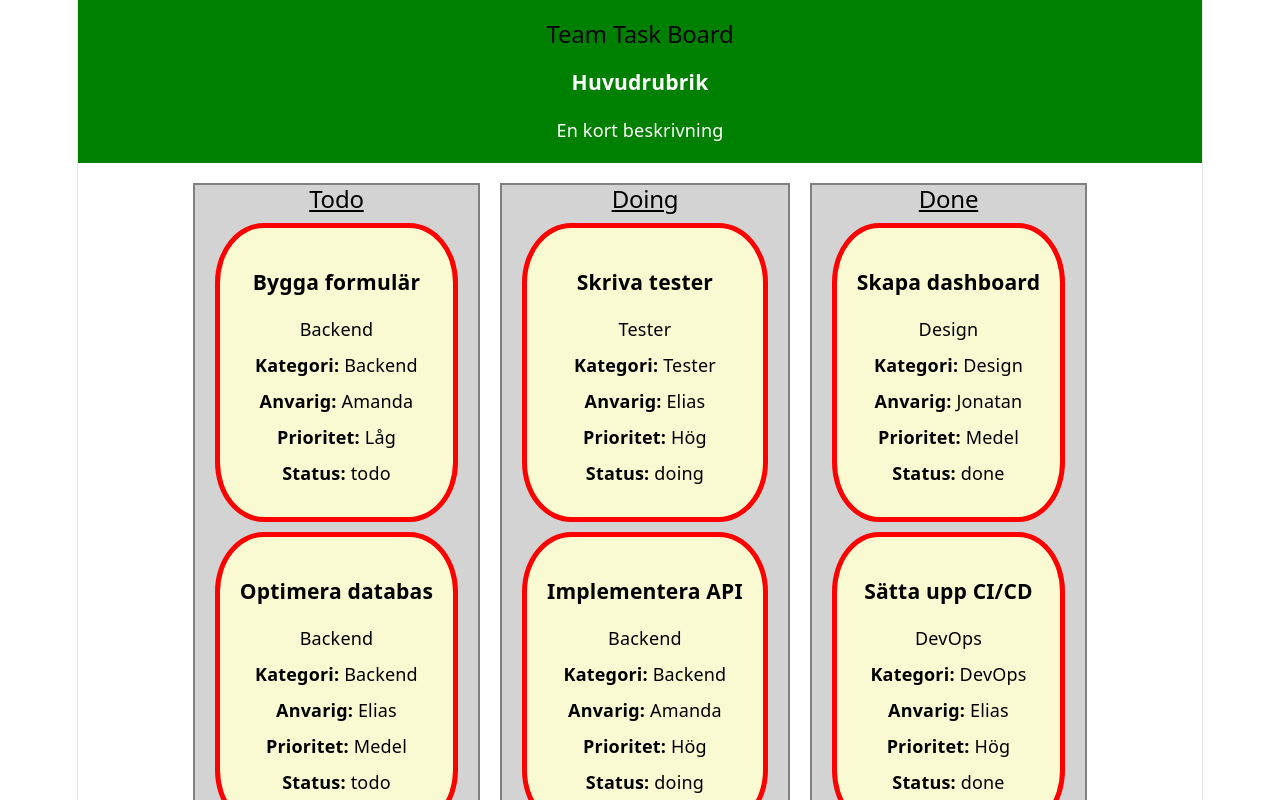
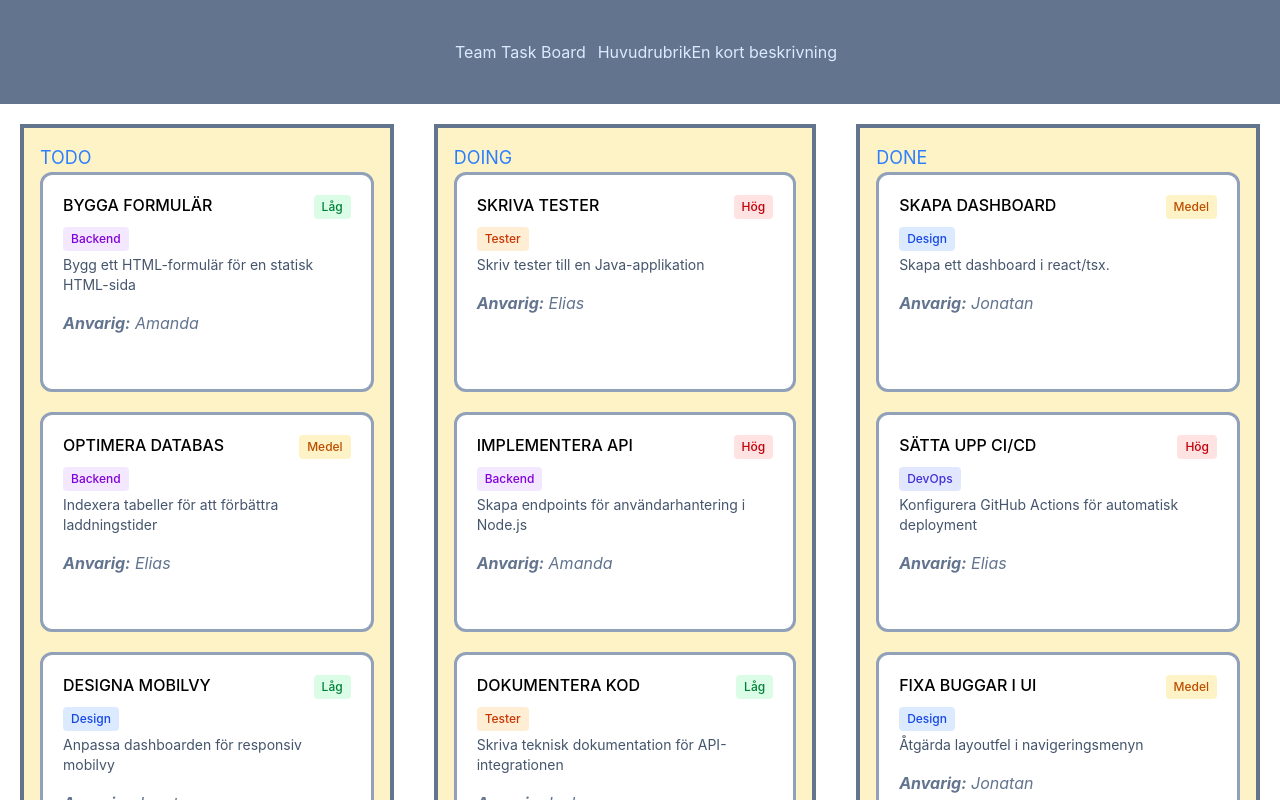
Before and after one commit to katttiger/task-board, a React (Vite) app in the folder task-board/: page / in a window 1280 px wide. Shown: the top 800 px of the page. Built offline with nearby package versions, Linux system fonts and the light colour scheme.

Commit message:
removed custom css for taskcard and replaced with tailwindcss

```diff
--- a/task-board/package.json
+++ b/task-board/package.json
@@ -11,8 +11,10 @@
     "test": "vitest"
   },
   "dependencies": {
+    "@tailwindcss/vite": "^4.3.3",
     "react": "^19.2.8",
-    "react-dom": "^19.2.8"
+    "react-dom": "^19.2.8",
+    "tailwindcss": "^4.3.3"
   },
   "devDependencies": {
     "@testing-library/jest-dom": "^7.0.1",
--- a/task-board/src/App.css
+++ b/task-board/src/App.css
@@ -1,80 +1,3 @@
 * {
   box-sizing: border-box;
 }
-
-main {
-  margin: 20px 10px;
-  display: flex;
-  align-items: center;
-  justify-self: center;
-  flex-wrap: wrap;
-}
-
-main h1 h2 h3 {
-  color: black;
-}
-
-.task-column {
-  border: solid gray 2px;
-  margin: 0 10px;
-  background-color: lightgray;
-}
-
-.task-column h2 {
-  color: black;
-  text-decoration: underline;
-}
-
-.task-card {
-  border: solid red 5px;
-  border-radius: 20%;
-  background-color: lightgoldenrodyellow;
-  align-items: center;
-  justify-content: center;
-  margin: 10px 20px;
-  padding: 20px;
-  max-height: 300px;
-  max-width: 250px;
-  color: black;
-  text-overflow: clip;
-  overflow: hidden;
-}
-
-.task-card p {
-  margin-bottom: 10px;
-}
-
-.card-section {
-  display: flex;
-  align-items: center;
-  justify-content: center;
-  flex-wrap: wrap;
-}
-
-footer {
-  display: flex;
-  align-items: center;
-  justify-content: center;
-  padding: 20px;
-}
-
-footer p {
-  margin-left: 20px;
-  color: white;
-}
-
-header {
-  background-color: green;
-  padding: 20px;
-  color: white;
-}
-
-header p {
-  padding: 0;
-  margin: 0;
-}
-
-header h3 h2 {
-  margin: 0;
-  padding: 0;
-}
--- a/task-board/src/App.tsx
+++ b/task-board/src/App.tsx
@@ -98,7 +98,7 @@ const App = () => {
     <div>
       <Header></Header>
       <main>
-        <div className="card-section">
+        <div className="flex">
           <Column title="Todo">
             {todolist.map((item) => (
               <TaskCard
@@ -106,7 +106,7 @@ const App = () => {
                 id={item.id}
                 title={item.title}
                 category={item.category}
-                description={item.category}
+                description={item.description}
                 assignee={item.assignee}
                 priority={item.priority}
                 status={item.status}
@@ -121,7 +121,7 @@ const App = () => {
                 id={item.id}
                 title={item.title}
                 category={item.category}
-                description={item.category}
+                description={item.description}
                 assignee={item.assignee}
                 priority={item.priority}
                 status={item.status}
@@ -136,7 +136,7 @@ const App = () => {
                 id={item.id}
                 title={item.title}
                 category={item.category}
-                description={item.category}
+                description={item.description}
                 assignee={item.assignee}
                 priority={item.priority}
                 status={item.status}
--- a/task-board/src/components/Column.tsx
+++ b/task-board/src/components/Column.tsx
@@ -7,8 +7,10 @@ type ColumnProps = {
 
 const Column = (props: ColumnProps) => {
   return (
-    <section className="task-column">
-      <h2>{props.title}</h2>
+    <section className="bg-amber-100 m-5 border-4 p-4 border-slate-500">
+      <h2 className="uppercase text-lg text-weght-500 text-blue-500">
+        {props.title}
+      </h2>
       {props.children}
     </section>
   );
--- a/task-board/src/components/Header.tsx
+++ b/task-board/src/components/Header.tsx
@@ -1,7 +1,8 @@
 const Header = () => {
   return (
-    <header>
-      <h2>Team Task Board</h2>
+    <header className="text-blue-100 bg-slate-500 py-10 flex justify-center">
+      <h2 className="px-3">Team Task Board</h2>
+      <br />
       <h3>Huvudrubrik</h3>
       <p>En kort beskrivning</p>
     </header>
--- a/task-board/src/components/TaskCard.tsx
+++ b/task-board/src/components/TaskCard.tsx
@@ -10,23 +10,49 @@ type TaskCardProps = {
   status: TaskStatus;
 };
 
+const priorityColors = {
+  Hög: "bg-red-100 text-red-700",
+  Medel: "bg-amber-100 text-amber-700",
+  Låg: "bg-green-100 text-green-700",
+};
+
+const categoryColors = {
+  Design: "bg-blue-100 text-blue-700",
+  Backend: "bg-purple-100 text-purple-700",
+  Tester: "bg-orange-100 text-orange-700",
+  DevOps: "bg-indigo-100 text-indigo-700",
+};
+
 const TaskCard = (props: TaskCardProps) => {
   return (
-    <article className="task-card">
-      <h3>{props.title}</h3>
-      <p>{props.description}</p>
-      <p>
-        <b>Kategori:</b> {props.category}
+    <article className="bg-white border-3 h-55 border-slate-400 rounded-xl p-5 mb-5">
+      <div className="flex justify-between items-start mb-2">
+        <h3 className="uppercase text-s font-medium leading-tight">
+          {props.title}
+        </h3>
+
+        <span
+          className={`text-xs font-medium ml-4 px-2 py-1 rounded ${priorityColors[props.priority as keyof typeof priorityColors] || "bg-slate-100"}`}
+        >
+          {props.priority}
+        </span>
+      </div>
+
+      <div className="flex flex-wrap gap-2 items-center justify-between mt-auto ">
+        <span
+          className={`text-xs font-medium px-2 py-1 mb-1 rounded ${categoryColors[props.category as keyof typeof categoryColors] || "bg-slate-100 text-slate-600"}`}
+        >
+          {props.category}
+        </span>
+      </div>
+
+      <p className="text-sm text-slate-600 mb-4 line-clamp-2">
+        {props.description}
       </p>
-      <p>
+
+      <div className="text-s text-slate-500 italic">
         <b>Anvarig:</b> {props.assignee}
-      </p>
-      <p>
-        <b>Prioritet:</b> {props.priority}
-      </p>
-      <p>
-        <b>Status:</b> {props.status}
-      </p>
+      </div>
     </article>
   );
 };
--- a/task-board/src/index.css
+++ b/task-board/src/index.css
@@ -1,111 +1,5 @@
-:root {
-  --text: #6b6375;
-  --text-h: #08060d;
-  --bg: #fff;
-  --border: #e5e4e7;
-  --code-bg: #f4f3ec;
-  --accent: #aa3bff;
-  --accent-bg: rgba(170, 59, 255, 0.1);
-  --accent-border: rgba(170, 59, 255, 0.5);
-  --social-bg: rgba(244, 243, 236, 0.5);
-  --shadow:
-    rgba(0, 0, 0, 0.1) 0 10px 15px -3px, rgba(0, 0, 0, 0.05) 0 4px 6px -2px;
+@import "tailwindcss";
 
-  --sans: system-ui, 'Segoe UI', Roboto, sans-serif;
-  --heading: system-ui, 'Segoe UI', Roboto, sans-serif;
-  --mono: ui-monospace, Consolas, monospace;
-
-  font: 18px/145% var(--sans);
-  letter-spacing: 0.18px;
-  color-scheme: light dark;
-  color: var(--text);
-  background: var(--bg);
-  font-synthesis: none;
-  text-rendering: optimizeLegibility;
-  -webkit-font-smoothing: antialiased;
-  -moz-osx-font-smoothing: grayscale;
-
-  @media (max-width: 1024px) {
-    font-size: 16px;
-  }
-}
-
-@media (prefers-color-scheme: dark) {
-  :root {
-    --text: #9ca3af;
-    --text-h: #f3f4f6;
-    --bg: #16171d;
-    --border: #2e303a;
-    --code-bg: #1f2028;
-    --accent: #c084fc;
-    --accent-bg: rgba(192, 132, 252, 0.15);
-    --accent-border: rgba(192, 132, 252, 0.5);
-    --social-bg: rgba(47, 48, 58, 0.5);
-    --shadow:
-      rgba(0, 0, 0, 0.4) 0 10px 15px -3px, rgba(0, 0, 0, 0.25) 0 4px 6px -2px;
-  }
-
-  #social .button-icon {
-    filter: invert(1) brightness(2);
-  }
-}
-
-#root {
-  width: 1126px;
-  max-width: 100%;
-  margin: 0 auto;
-  text-align: center;
-  border-inline: 1px solid var(--border);
-  min-height: 100svh;
-  display: flex;
-  flex-direction: column;
+* {
   box-sizing: border-box;
 }
-
-body {
-  margin: 0;
-}
-
-h1,
-h2 {
-  font-family: var(--heading);
-  font-weight: 500;
-  color: var(--text-h);
-}
-
-h1 {
-  font-size: 56px;
-  letter-spacing: -1.68px;
-  margin: 32px 0;
-  @media (max-width: 1024px) {
-    font-size: 36px;
-    margin: 20px 0;
-  }
-}
-h2 {
-  font-size: 24px;
-  line-height: 118%;
-  letter-spacing: -0.24px;
-  margin: 0 0 8px;
-  @media (max-width: 1024px) {
-    font-size: 20px;
-  }
-}
-p {
-  margin: 0;
-}
-
-code,
-.counter {
-  font-family: var(--mono);
-  display: inline-flex;
-  border-radius: 4px;
-  color: var(--text-h);
-}
-
-code {
-  font-size: 15px;
-  line-height: 135%;
-  padding: 4px 8px;
-  background: var(--code-bg);
-}
--- a/task-board/vite.config.ts
+++ b/task-board/vite.config.ts
@@ -1,9 +1,9 @@
 import react from "@vitejs/plugin-react";
 import { defineConfig } from "vitest/config";
-
+import tailwindcss from "@tailwindcss/vite";
 // https://vite.dev/config/
 export default defineConfig({
-  plugins: [react()],
+  plugins: [react(), tailwindcss()],
   test: {
     environment: "jsdom",
     setupFiles: "./src/test/setup.ts",
```
Also changed, not shown: 1 other file (tests, documents, lock files or other folders).
